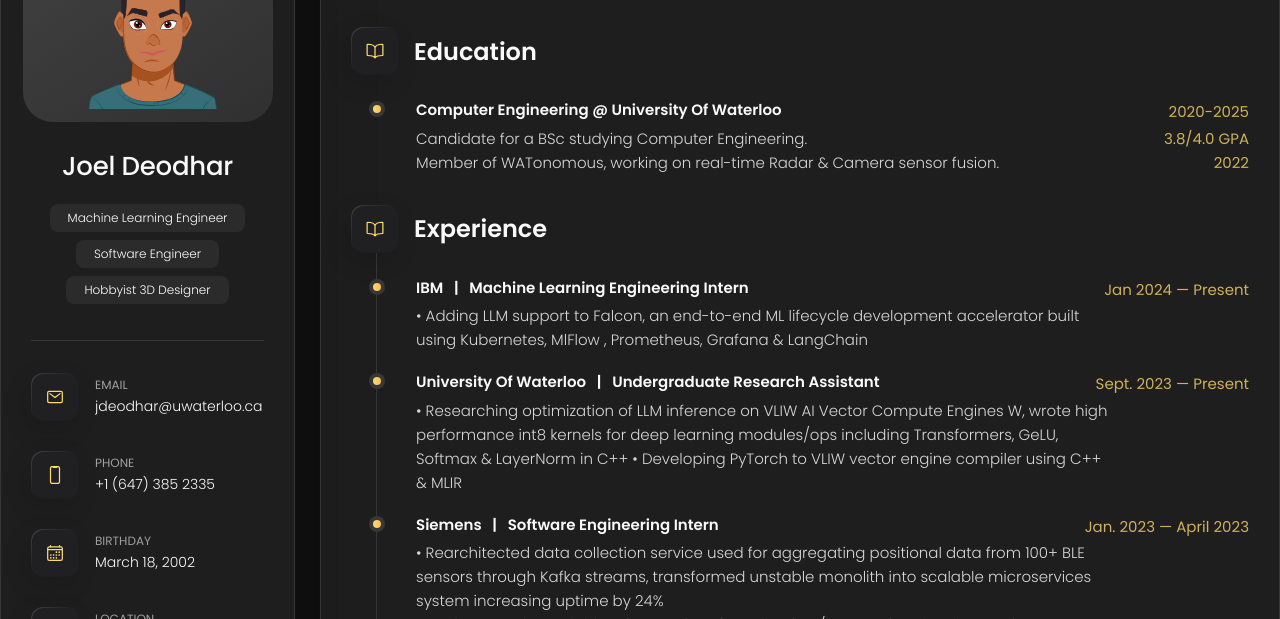
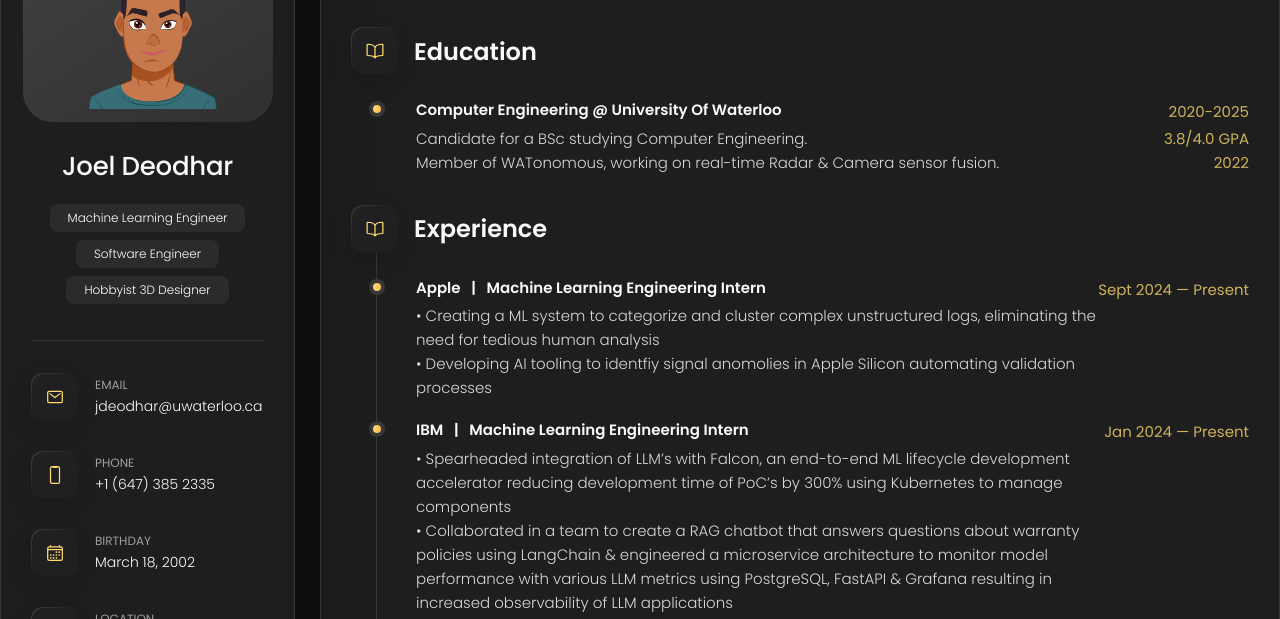
Before and after one commit to Joel-De/JoelDeodharPortfolio, a plain HTML site: page index.html in a window 1280 px wide. Both pictures are taken after a click on the button "Resume". Shown: the part 162-781 px from the top of the page. Drawn offline with nearby package versions, Linux system fonts and the light colour scheme.

Commit message:
Added Apple

```diff
--- a/index.html
+++ b/index.html
@@ -759,15 +759,49 @@
               <li class="timeline-item">
                 <div style="clear: both">
                   <h4 class="h4 timeline-item-title">
+                    Apple &nbsp | &nbsp Machine Learning Engineering Intern
+                    <span style="float: right">Sept 2024 — Present</span>
+                  </h4>
+                </div>
+
+                <p class="timeline-text">
+                  • Creating a ML system to categorize and cluster complex
+                  unstructured logs, eliminating the need for tedious human
+                  analysis
+                </p>
+
+                <p class="timeline-text">
+                  • Developing AI tooling to identfiy signal anomolies in Apple
+                  Silicon automating validation processes
+                </p>
+              </li>
+
+              <li class="timeline-item">
+                <div style="clear: both">
+                  <h4 class="h4 timeline-item-title">
                     IBM &nbsp | &nbsp Machine Learning Engineering Intern
                     <span style="float: right">Jan 2024 — Present</span>
                   </h4>
                 </div>
 
                 <p class="timeline-text">
-                  • Adding LLM support to Falcon, an end-to-end ML lifecycle
-                  development accelerator built using Kubernetes, MlFlow ,
-                  Prometheus, Grafana & LangChain
+                  • Spearheaded integration of LLM’s with Falcon, an end-to-end
+                  ML lifecycle development accelerator reducing development time
+                  of PoC’s by 300% using Kubernetes to manage components
+                </p>
+
+                <p class="timeline-text">
+                  • Collaborated in a team to create a RAG chatbot that answers
+                  questions about warranty policies using LangChain & engineered
+                  a microservice architecture to monitor model performance with
+                  various LLM metrics using PostgreSQL, FastAPI & Grafana
+                  resulting in increased observability of LLM applications
+                </p>
+
+                <p class="timeline-text">
+                  • Presented & pitched incubator project to a body of 40+
+                  senior data scientists & engineers resulting in increased
+                  traction
                 </p>
               </li>
 
```
